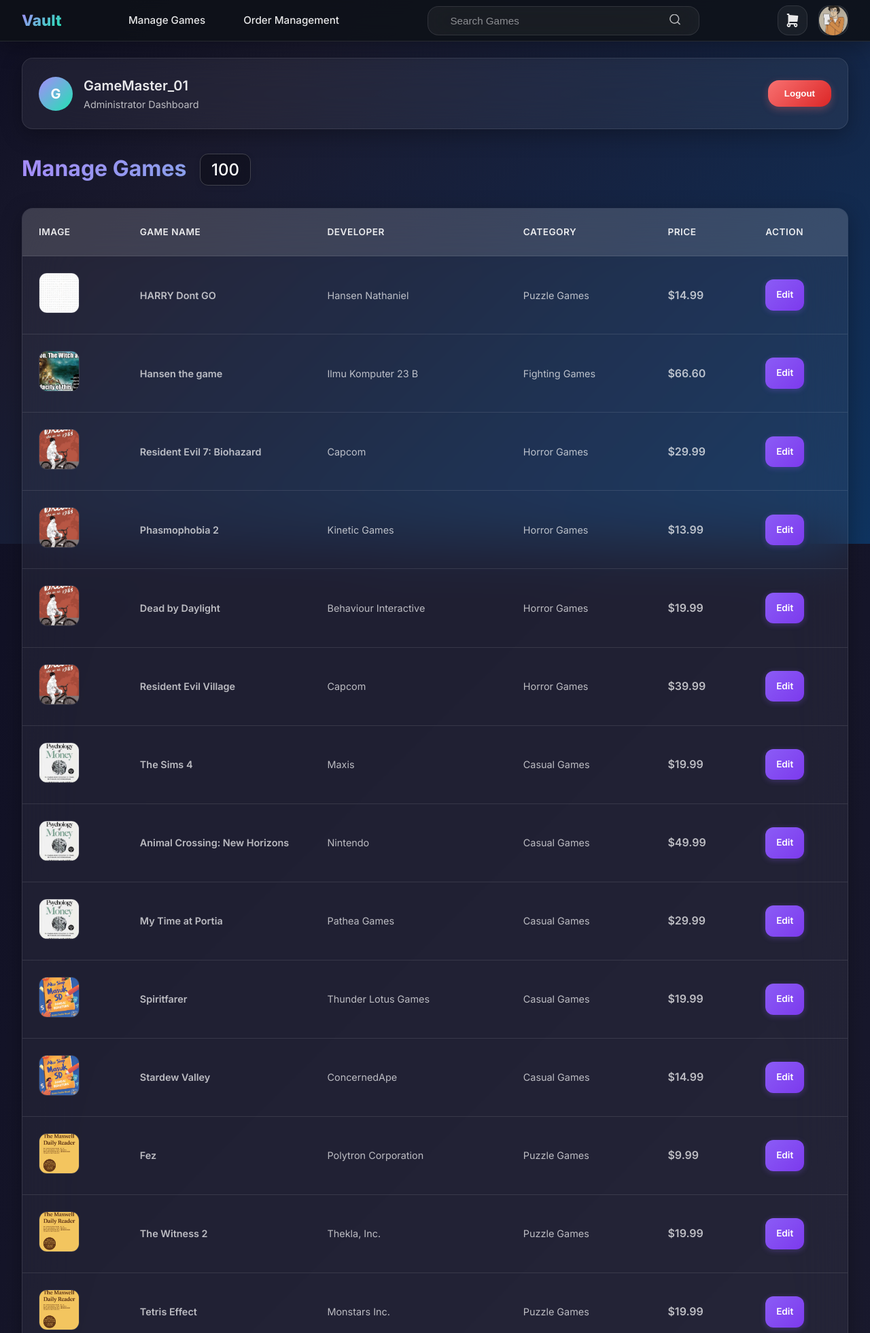
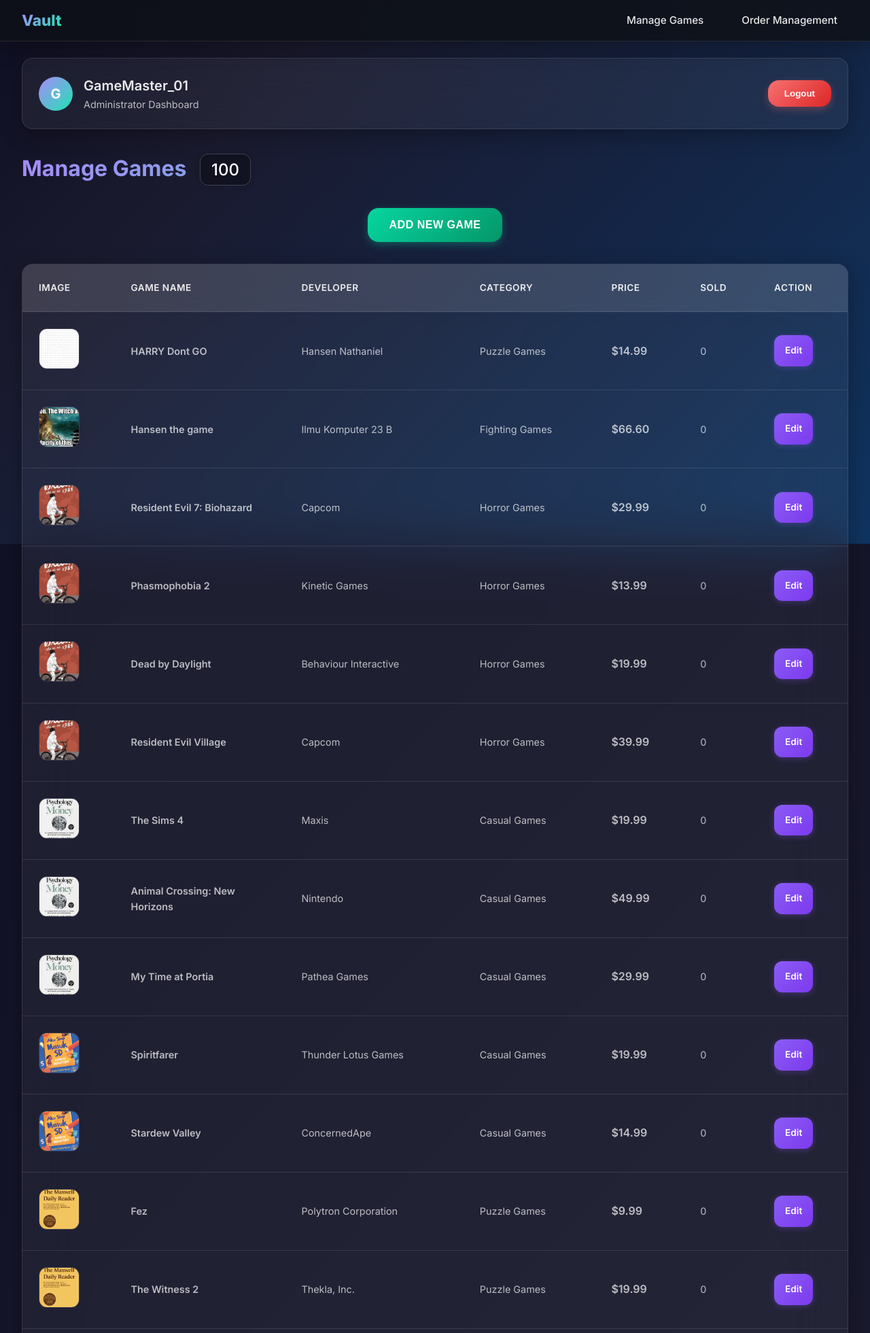
Before and after one commit to polystree/ErPeEl, a PHP site: page /ppw/admin.php in a window 1280 px wide. Shown: the top 1961 px of the page at 68% size. Run offline with PHP 8.4, Linux system fonts and the light colour scheme; a user stored in the database is signed in; data comes from the database, SQL or seed files in the repository; both versions use the stored data as it was after the commit.

Commit message:
add game sales in admin dashboard

```diff
--- a/admin.php
+++ b/admin.php
@@ -52,7 +52,7 @@
     <nav class="navbar" role="navigation" aria-label="Main navigation">
         <div class="upper-nav">
             <div class="logo">
-                <a href="dashboard.php" aria-label="Back to home">Vault</a>
+                <a href="admin.php" aria-label="Back to home">Vault</a>
             </div>
 
             <button class="mobile-menu-toggle" aria-label="Toggle mobile menu" aria-expanded="false" onclick="toggleMobileMenu()">
@@ -62,33 +62,6 @@
             <div class="menu" role="menubar" id="mobile-menu">
                 <a href="admin.php" class="menu-item" role="menuitem">Manage Games</a>
                 <a href="order.php" class="menu-item" role="menuitem">Order Management</a>
-            </div>
-
-            <div class="search-bar" role="search">
-                <form method="GET" action="search.php">
-                    <input type="text" name="query" id="search-input" placeholder="Search Games" class="search-input" aria-label="Enter game search keywords">
-                    <button type="submit" class="search-icon" aria-label="Start search">
-                        <img src="image/search-btn.svg" class="search-img" alt="" width="16" height="16">
-                    </button>
-                </form>
-            </div>
-
-            <div class="nav-icons">
-                <div class="nav-icon">
-                    <a href="cart.php" aria-label="View shopping cart">
-                        <img src="image/cart-btn.svg" class="icon-img" alt="" width="20" height="20">
-                    </a>
-                </div>
-
-                <div class="nav-icon profile">
-                    <a href="profile.php" aria-label="View user profile">
-                        <?php if (!empty($user_data['foto']) && file_exists("image/" . $user_data['foto'])): ?>
-                            <img src="image/<?php echo htmlspecialchars($user_data['foto']); ?>" class="icon-img profile-avatar" alt="" width="44" height="44" style="border-radius: 50%; object-fit: cover; filter: none; width: 44px; height: 44px;">
-                        <?php else: ?>
-                            <img src="image/profile white.svg" class="icon-img" alt="" width="20" height="20">
-                        <?php endif; ?>
-                    </a>
-                </div>
             </div>
         </div>
     </nav>
@@ -116,6 +89,13 @@
         <!-- Page Title -->
         <h1 class="admin-title">Manage Games <span class="games-count"><?php echo $jumlahproduk; ?></span></h1>
 
+        <!-- Add Product Button - Moved to top -->
+        <div class="add-product-section" style="margin-bottom: 2rem;">
+            <button type="button" class="add-product-btn">
+                <a href="tambah-game.php">Add New Game</a>
+            </button>
+        </div>
+
         <!-- Products Table -->
         <div class="products-container">
             <table class="products-table">
@@ -126,13 +106,14 @@
                         <th>Developer</th>
                         <th>Category</th>
                         <th>Price</th>
+                        <th>Sold</th>
                         <th>Action</th>
                     </tr>
                 </thead>
                 <tbody>
                     <?php if ($jumlahproduk == 0): ?>
                         <tr>
-                            <td colspan="6" class="empty-state">
+                            <td colspan="7" class="empty-state">
                                 <div class="empty-state-icon">🎮</div>
                                 <p>No games available.</p>
                             </td>
@@ -163,6 +144,9 @@
                                     }
                                 ?>
                             </td>
+                            <td class="sold-count">
+                                <?php echo number_format($data['sold']); ?>
+                            </td>
                             <td>
                                 <a href="edit-game.php?id=<?php echo $data['id']; ?>" class="edit-btn">
                                     Edit
@@ -173,13 +157,6 @@
                     <?php endif; ?>
                 </tbody>
             </table>
-        </div>
-
-        <!-- Add Product Button -->
-        <div class="add-product-section">
-            <button type="button" class="add-product-btn">
-                <a href="tambah-game.php">Add New Game</a>
-            </button>
         </div>
     </div>
 
--- a/payment.php
+++ b/payment.php
@@ -93,6 +93,12 @@
     ";
     if (!mysqli_query($con, $query_order_item)) {
       die("Error: Gagal memasukkan detail pesanan. " . mysqli_error($con));
+    }
+
+    // Update the sold count for this product
+    $update_sold = "UPDATE produk SET sold = sold + 1 WHERE id = '$produk_id'";
+    if (!mysqli_query($con, $update_sold)) {
+      die("Error: Gagal mengupdate jumlah terjual. " . mysqli_error($con));
     }
   }
 
```
Also changed, not shown: toko_games.sql.
